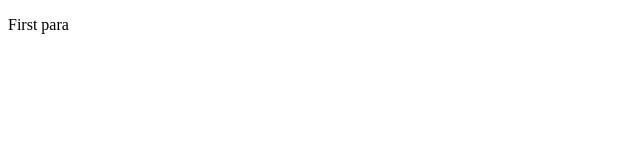
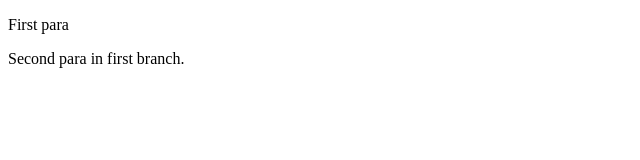
Before and after one commit to Haxn007/2nd-day-of-learning-git, a plain HTML site: page index.html in a window 1280 px wide. Shown: the whole page, without its empty margins (0-640 px from the left). Drawn offline with Linux system fonts and the light colour scheme.

Commit message:
adding 2ns para

```diff
--- a/index.html
+++ b/index.html
@@ -8,5 +8,6 @@
   </head>
   <body>
     <p>First para</p>
+    <p>Second para in first branch.</p>
   </body>
 </html>
```
